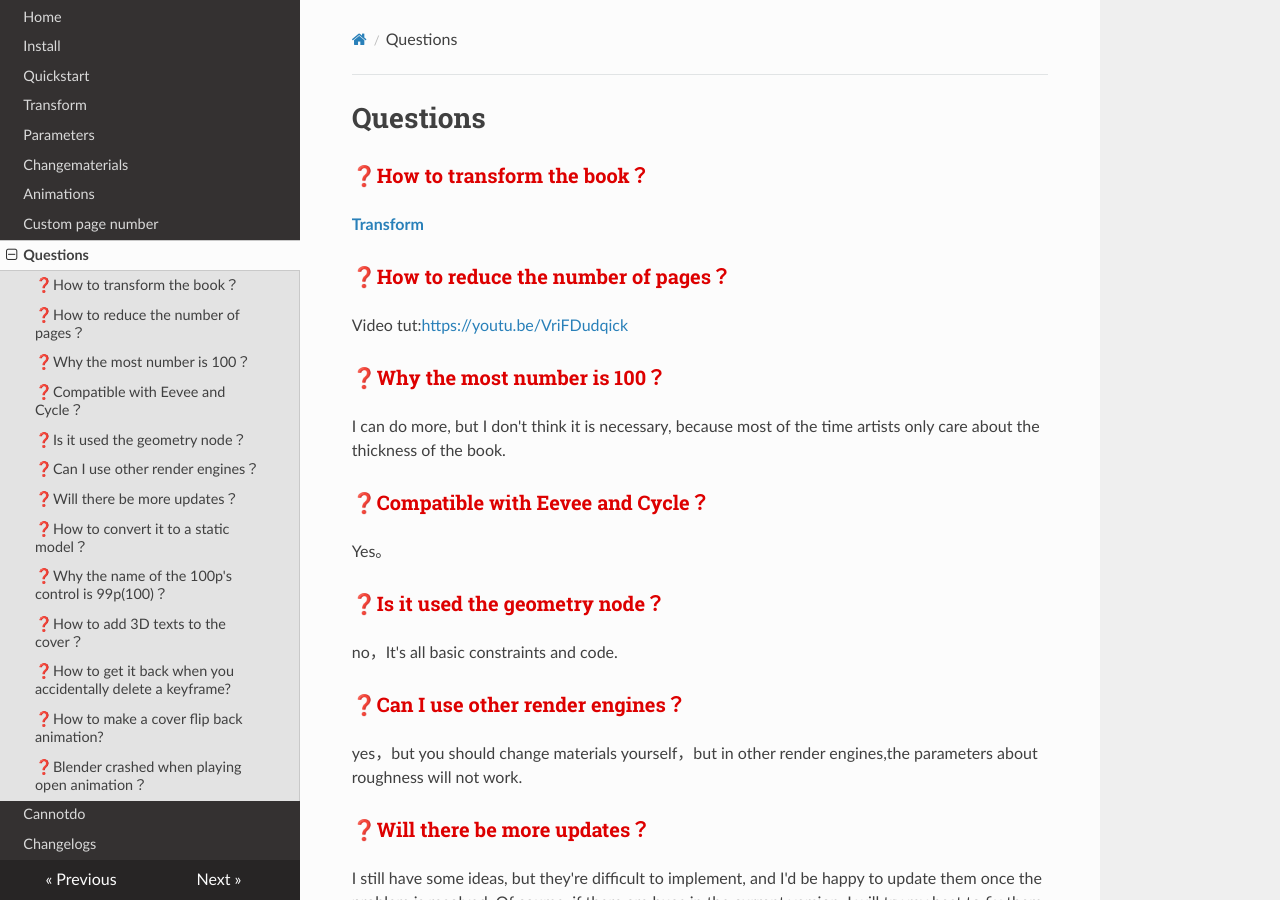
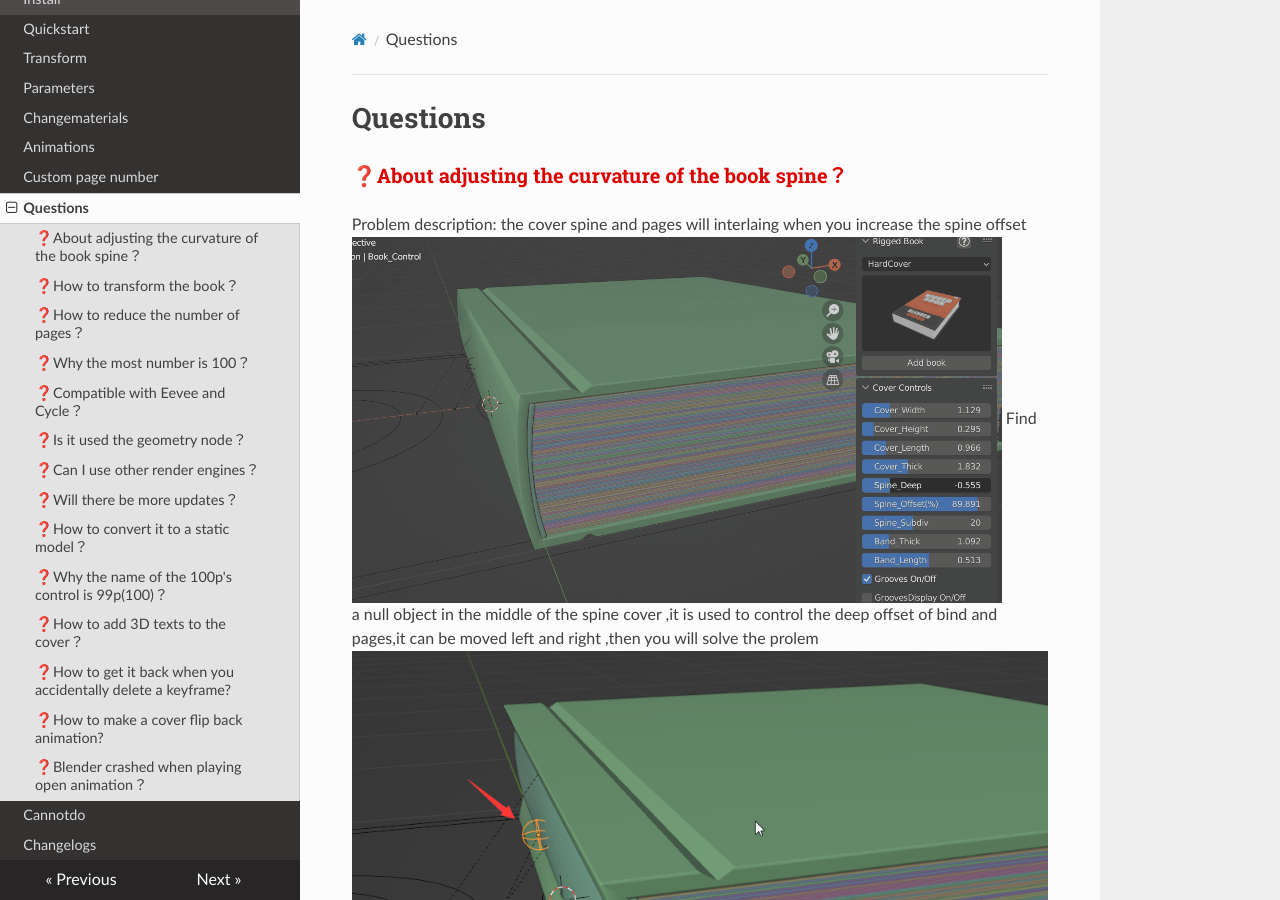
Before and after one commit to LiuRan89/Riggedbooks-manual-english, an MkDocs documentation site: the page built from docs/questions.md, in a window 1280 px wide and 900 px high. Built offline with MkDocs 1.6.1, drawn with Linux system fonts in a browser that asks for light colours; nearby versions of some CDN libraries.

Commit message:
Update questions.md

```diff
--- a/docs/questions.md
+++ b/docs/questions.md
@@ -1,4 +1,11 @@
 # Questions
+###❓<font color="#dd0000">About adjusting the curvature of the book spine？</font><br />
+Problem description: the cover spine and pages will interlaing when you increase the spine offset
+![](image/coverspineinter.gif "")
+Find a null object in the middle of the spine cover ,it  is used to control the deep offset of bind and pages,it can be moved left and right ,then you will solve the prolem
+![](image/coverspineintersolveA.png"")
+![](image/coverspineintersolveB.png"")
+
 ###❓<font color="#dd0000">How to transform the book？</font><br />
 **[Transform](transform.md)**
 
```
